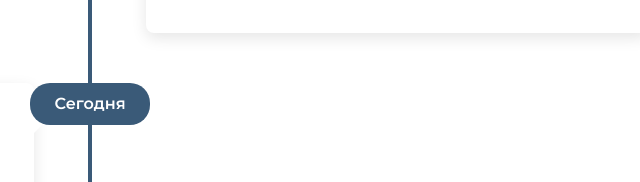
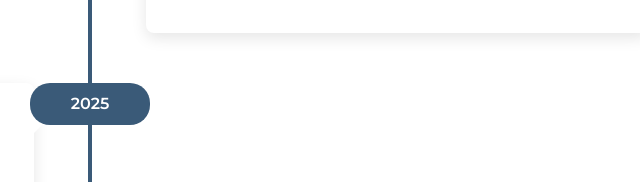
Before and after one commit to Mikite123/StarodubHistory.github.io, a plain HTML site: page history.html in a window 1280 px wide. Shown: the part 1731-1913 px from the top of the page, 550-1190 px from the left. Drawn offline with nearby package versions, Linux system fonts and the light colour scheme.

Commit message:
Update history.html

```diff
--- a/history.html
+++ b/history.html
@@ -233,7 +233,7 @@
                         </div>
                     </div>
                     <div class="timeline-item animate-slide-right">
-                        <div class="timeline-date">Сегодня</div>
+                        <div class="timeline-date">2025</div>
                         <div class="timeline-content">
                             <h3>Современный Стародуб</h3>
                             <p>Сегодня Стародуб - районный центр Брянской области, сохраняющий богатое историческое наследие.</p>
```
